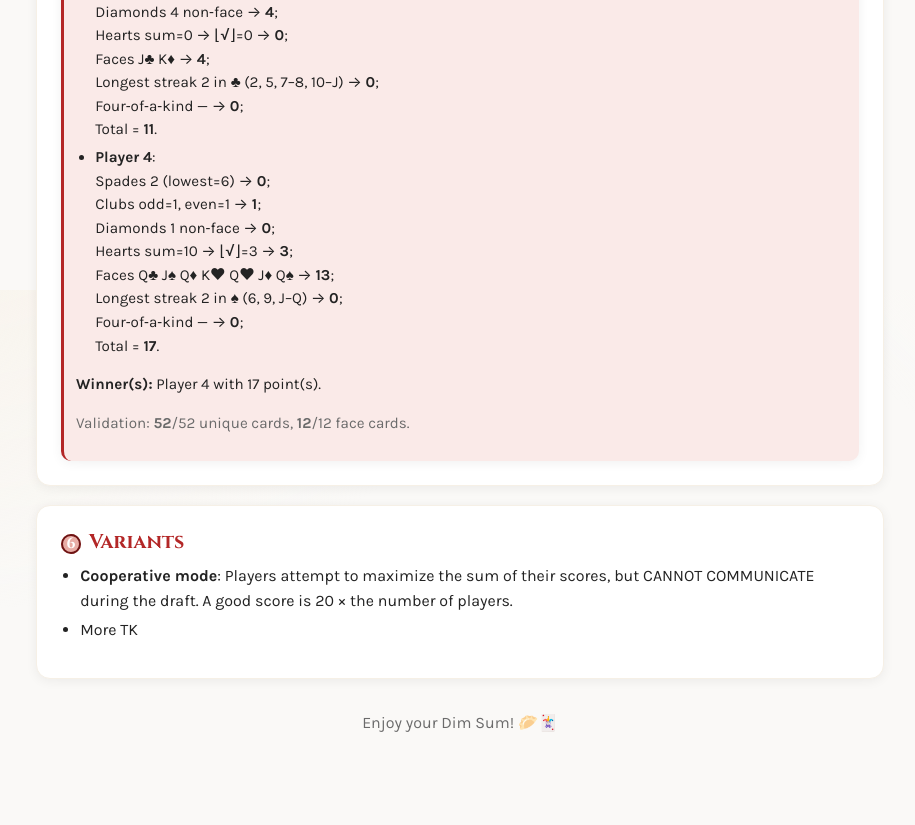
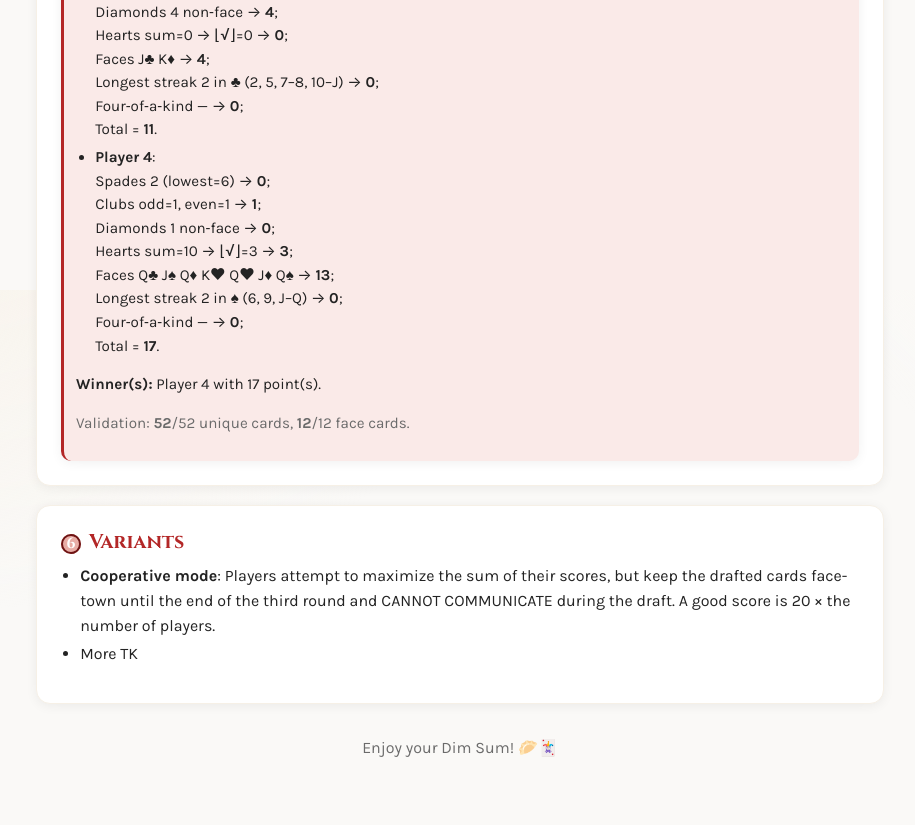
Before and after one commit to dsparks/dimsum, a plain HTML site: page index.html in a window 1280 px wide. Shown: the part 2910-3735 px from the top of the page, without its empty margins (180-1095 px from the left). Before the commit the page ends 3710 px from the top, so only its background shows below. Drawn offline with Linux system fonts and the light colour scheme.

Commit message:
keep face-down

```diff
--- a/index.html
+++ b/index.html
@@ -456,7 +456,7 @@
     <section id="variants" class="card" aria-labelledby="end-h">
       <h2 id="end-h"><span class="rule-marker">6</span>Variants</h2>
       <ul>
-        <li><b>Cooperative mode</b>: Players attempt to maximize the sum of their scores, but CANNOT COMMUNICATE during the draft. A good score is 20 × the number of players.</li>
+        <li><b>Cooperative mode</b>: Players attempt to maximize the sum of their scores, but keep the drafted cards face-town until the end of the third round and CANNOT COMMUNICATE during the draft. A good score is 20 × the number of players.</li>
         <li>More TK</li>
       </ul>
       <!-- <div class="hint">Quick tip: Track scores per round in three columns, then add a bold total at the bottom. Your future self will thank you.</div> -->
```
